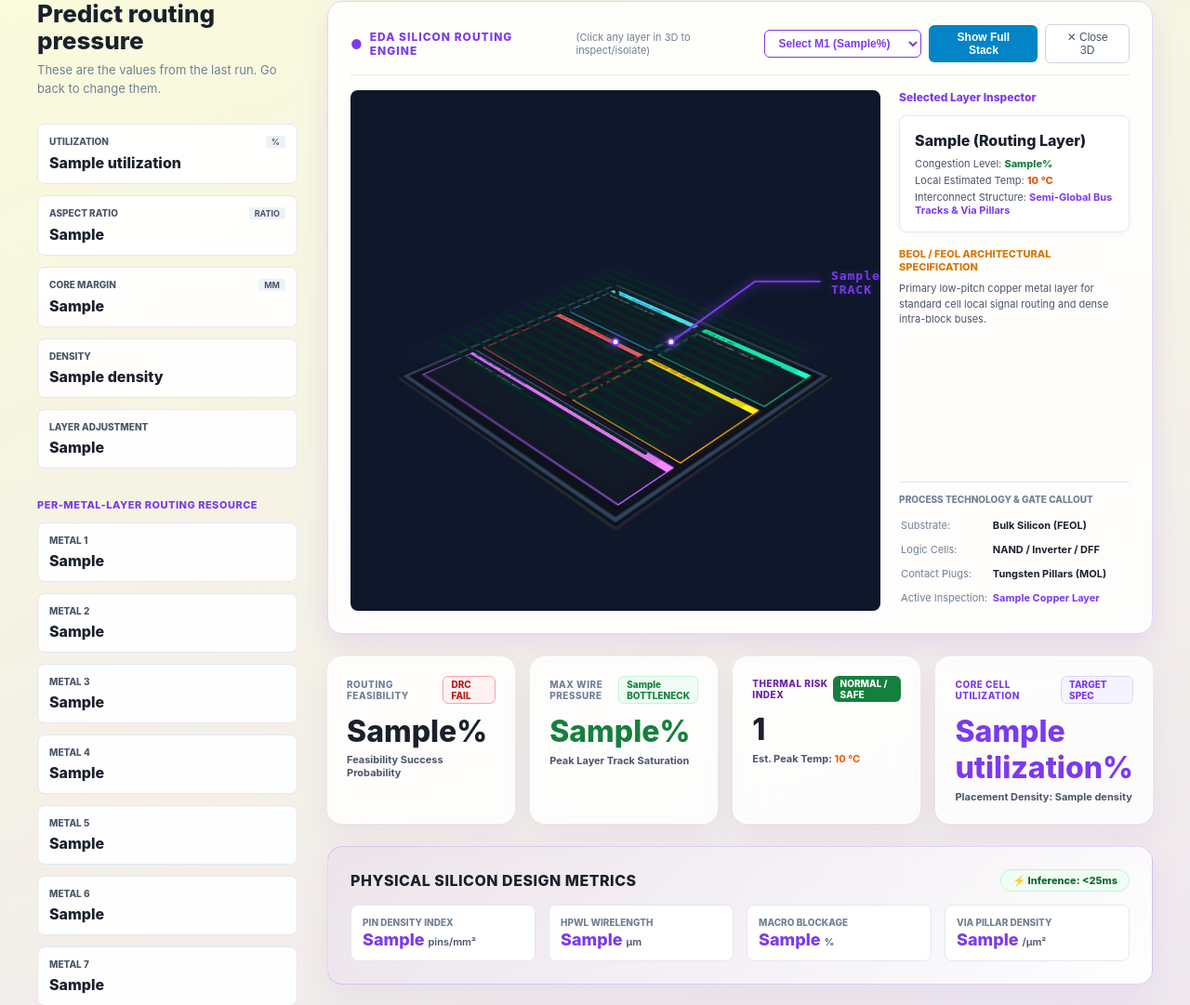
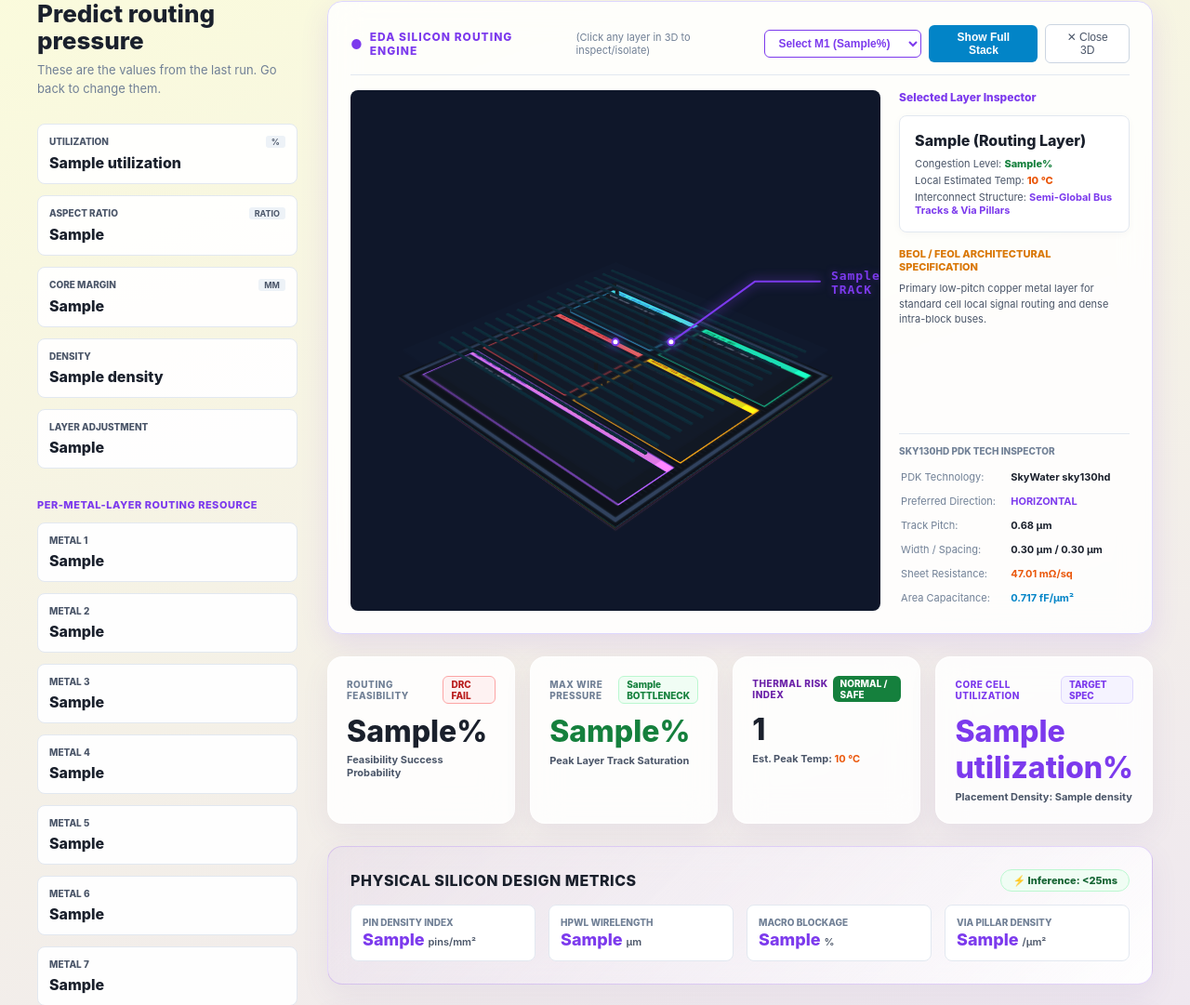
Before and after one commit to AzaanGIT/rv32i-congestion-predictor, a Flask app: template congestion_app/templates/results.html in a window 1280 px wide. Shown: the part 101-1182 px from the top of the page at 93% size. Run offline with Flask 3, Linux system fonts and the light colour scheme; the template is opened without the code that fills it: most values are stand-ins (such as "Sample title", 1, 10 or a date in 2020).

Commit message:
Update 3D silicon router & layer inspector with SkyWater sky130hd PDK tech specs, layer colors, and Manhattan track geometries from Cadence Virtuoso layout images

```diff
--- a/congestion_app/templates/results.html
+++ b/congestion_app/templates/results.html
@@ -210,7 +210,7 @@
                 <div style="font-size: 16px; font-weight: 800; color: #1a202c; margin-bottom: 8px;" id="inspName">{{ peak_layer }} (Routing Layer)</div>
                 <div style="color: #4a5568; font-size: 11px; margin-bottom: 4px;">Congestion Level: <b id="inspPct" style="color: {% if peak_val_pct >= 85 %}#dc2626{% else %}#15803d{% endif %}; font-weight: 800;">{{ peak_val_pct }}%</b></div>
                 <div style="color: #4a5568; font-size: 11px; margin-bottom: 4px;">Local Estimated Temp: <b id="inspTemp" style="color: #ea580c; font-weight: 800;">{{ peak_temp_c }} °C</b></div>
-                <div style="color: #4a5568; font-size: 11px;">Interconnect Structure: <span style="color: #7c3aed; font-weight: 700;">Semi-Global Bus Tracks & Via Pillars</span></div>
+                <div style="color: #4a5568; font-size: 11px;">Interconnect Structure: <span id="inspStruct" style="color: #7c3aed; font-weight: 700;">Semi-Global Bus Tracks & Via Pillars</span></div>
               </div>
               <div style="color: #d97706; font-size: 11px; font-weight: 800; margin-bottom: 8px;">BEOL / FEOL ARCHITECTURAL SPECIFICATION</div>
               <p id="inspDef" style="color: #4a5568; font-size: 11px; line-height: 1.5; margin: 0;">
@@ -218,12 +218,14 @@
               </p>
             </div>
             <div style="border-top: 1px solid #e2e8f0; padding-top: 12px;">
-              <div style="color: #718096; font-size: 10px; font-weight: 800; margin-bottom: 8px; text-transform: uppercase;">PROCESS TECHNOLOGY & GATE CALLOUT</div>
+              <div style="color: #718096; font-size: 10px; font-weight: 800; margin-bottom: 8px; text-transform: uppercase;">SKY130HD PDK TECH INSPECTOR</div>
               <table class="def-table" style="width: 100%;">
-                <tr><td style="width: 40%;">Substrate:</td><td style="color:#1a202c; font-weight: bold;">Bulk Silicon (FEOL)</td></tr>
-                <tr><td>Logic Cells:</td><td style="color:#1a202c; font-weight: bold;">NAND / Inverter / DFF</td></tr>
-                <tr><td>Contact Plugs:</td><td style="color:#1a202c; font-weight: bold;">Tungsten Pillars (MOL)</td></tr>
-                <tr><td>Active Inspection:</td><td id="tableActive" style="color:#7c3aed; font-weight: bold;">{{ peak_layer }} Copper Layer</td></tr>
+                <tr><td style="width: 48%;">PDK Technology:</td><td style="color:#1a202c; font-weight: bold;">SkyWater sky130hd</td></tr>
+                <tr><td>Preferred Direction:</td><td id="tableDir" style="color:#7c3aed; font-weight: bold;">HORIZONTAL</td></tr>
+                <tr><td>Track Pitch:</td><td id="tablePitch" style="color:#1a202c; font-weight: bold;">0.68 μm</td></tr>
+                <tr><td>Width / Spacing:</td><td id="tableWdSp" style="color:#1a202c; font-weight: bold;">0.30 μm / 0.30 μm</td></tr>
+                <tr><td>Sheet Resistance:</td><td id="tableRes" style="color:#ea580c; font-weight: bold;">47.01 mΩ/sq</td></tr>
+                <tr><td>Area Capacitance:</td><td id="tableCap" style="color:#0284c7; font-weight: bold;">0.717 fF/μm²</td></tr>
               </table>
             </div>
           </div>
@@ -503,19 +505,30 @@
     let isolatedAssembly, fullStackAssembly, isolatedSlabMesh;
     const stackLayerGroups = [];
 
+    const pdkSpecs = {
+      'M1': { pitch: '0.34 μm', width: '0.14 μm', space: '0.14 μm', res: '125 mΩ/sq', cap: '0.94 fF/μm²', dir: 'HORIZONTAL', struct: 'Local Cell Rails & Standard Cell Power Grid', color: 0xb87333 },
+      'M2': { pitch: '0.46 μm', width: '0.14 μm', space: '0.14 μm', res: '125 mΩ/sq', cap: '0.82 fF/μm²', dir: 'VERTICAL', struct: 'Intra-Block Signal Routing Tracks', color: 0x9d4edd },
+      'M3': { pitch: '0.68 μm', width: '0.30 μm', space: '0.30 μm', res: '47.01 mΩ/sq', cap: '0.717 fF/μm²', dir: 'HORIZONTAL', struct: 'High-Density Signal Bus Tracks', color: 0x00b4d8 },
+      'M4': { pitch: '0.92 μm', width: '0.30 μm', space: '0.30 μm', res: '47.01 mΩ/sq', cap: '0.65 fF/μm²', dir: 'VERTICAL', struct: 'Intermediate Inter-Block Bus Nets', color: 0xe76f51 },
+      'M5': { pitch: '1.40 μm', width: '0.60 μm', space: '0.60 μm', res: '28.50 mΩ/sq', cap: '0.52 fF/μm²', dir: 'HORIZONTAL', struct: 'Clock Trunk Nets & High-Speed Buses', color: 0x2a9d8f },
+      'M6': { pitch: '1.40 μm', width: '0.60 μm', space: '0.60 μm', res: '28.50 mΩ/sq', cap: '0.50 fF/μm²', dir: 'VERTICAL', struct: 'Semi-Global Data Highways', color: 0xe0a96d },
+      'M7': { pitch: '3.00 μm', width: '1.20 μm', space: '1.20 μm', res: '18.20 mΩ/sq', cap: '0.41 fF/μm²', dir: 'HORIZONTAL', struct: 'Global Datapath Bus Lines', color: 0x4361ee },
+      'M8': { pitch: '3.00 μm', width: '1.20 μm', space: '1.20 μm', res: '18.20 mΩ/sq', cap: '0.39 fF/μm²', dir: 'VERTICAL', struct: 'Secondary Power Grid Straps', color: 0x7209b7 },
+      'M9': { pitch: '5.60 μm', width: '2.40 μm', space: '2.40 μm', res: '8.40 mΩ/sq', cap: '0.28 fF/μm²', dir: 'HORIZONTAL (PDN)', struct: 'Primary VDD/VSS Power Distribution Mesh', color: 0xf59e0b },
+      'M10': { pitch: '10.0 μm', width: '5.00 μm', space: '5.00 μm', res: '4.20 mΩ/sq', cap: '0.15 fF/μm²', dir: 'PAD RING / RDL', struct: 'Top Redistribution Layer & C4 I/O Pad Ring', color: 0xb45309 }
+    };
+
     const layerDefs = {
-      'FEOL': 'Front-End-of-Line substrate containing active silicon FinFET transistors, logic gates, source, and drain regions.',
-      'MOL': 'Middle-of-Line contact level containing tapered tungsten contact plugs connecting transistor terminals.',
-      'M1': 'Metal 1: Fine-pitch local copper tracks for standard cell internal pins and ground/power rail contacts.',
-      'M2': 'Metal 2: Orthogonal intra-block routing tracks. High congestion hotspot detected here.',
-      'M3': 'Metal 3: High-density horizontal routing tracks connecting logic gates across standard cell rows.',
-      'M4': 'Metal 4: Vertical routing tracks for intermediate signal routing across macro boundaries.',
-      'M5': 'Metal 5: Medium-pitch metal tracks utilized for data bus paths and clock distribution trunk nets.',
-      'M6': 'Metal 6: Horizontal medium-pitch routing for intermediate signal transport across clock domains.',
-      'M7': 'Metal 7: Semi-global routing layer with relaxed pitch for high-speed datapath lines.',
-      'M8': 'Metal 8: Global wiring layer for cross-chip communication and secondary power grid strapping.',
-      'M9': 'Metal 9: Thick metal layer reserved for global power routing mesh (VDD/VSS) and primary clock trees.',
-      'M10': 'Metal 10: Top-most thick redistribution layer (RDL) for C4 power pads and wirebonds.'
+      'M1': 'Metal 1 (met1): 0.34 μm pitch horizontal routing layer for SkyWater sky130hd standard cell local pins & rail connections.',
+      'M2': 'Metal 2 (met2): 0.46 μm pitch vertical routing layer for intra-block signal interconnects.',
+      'M3': 'Metal 3 (met3): 0.68 μm pitch horizontal routing layer with 47.01 mΩ/sq sheet resistance & 0.717 fF/μm² capacitance.',
+      'M4': 'Metal 4 (met4): 0.92 μm pitch vertical routing layer for intermediate signal routing across macro boundaries.',
+      'M5': 'Metal 5 (met5): 1.40 μm pitch horizontal medium-thick metal for clock distribution trunk lines.',
+      'M6': 'Metal 6 (met6): 1.40 μm pitch vertical medium-thick metal for semi-global routing across clock domains.',
+      'M7': 'Metal 7 (met7): 3.00 μm pitch horizontal thick metal layer reserved for high-speed datapath lines.',
+      'M8': 'Metal 8 (met8): 3.00 μm pitch vertical thick metal layer for global wiring and secondary power straps.',
+      'M9': 'Metal 9 (met9): 5.60 μm pitch thick copper layer for the main VDD/VSS power distribution network (PDN) mesh.',
+      'M10': 'Metal 10 (met10): Top thick Redistribution Layer (RDL) featuring C4 solder bumps and IO Pad Ring (DOUT, CLK_REF, VDD, VSS).'
     };
 
     function toggle3DView() {
@@ -660,11 +673,8 @@
 
       const idx = parseInt(lName.replace("M", ""));
 
-      let baseColor = 0x38bdf8;
+      let baseColor = (pdkSpecs[lName] && pdkSpecs[lName].color) ? pdkSpecs[lName].color : 0x38bdf8;
       if (usagePct >= 85) baseColor = 0xef4444;
-      else if (usagePct >= 65) baseColor = 0xf59e0b;
-      else if (usagePct >= 40) baseColor = 0x38bdf8;
-      else baseColor = 0x10b981;
 
       if (idx === 10) {
         // M10: Top RDL & C4 Solder Bumps Array
@@ -815,13 +825,20 @@
         selectedLayerName = lName;
         document.getElementById("layerSelectDropdown").value = lName;
         const rawVal = rawData[lName] || 0.0;
+        const spec = pdkSpecs[lName] || pdkSpecs['M1'];
 
-        document.getElementById("inspName").innerText = lName + " (Routing Layer)";
+        document.getElementById("inspName").innerText = lName + " (" + spec.dir.split(' ')[0] + " Layer)";
         document.getElementById("inspPct").innerText = rawVal + "%";
         document.getElementById("inspPct").style.color = rawVal >= 85 ? "#ef4444" : "#10b981";
         document.getElementById("inspTemp").innerText = (38.0 + (rawVal * 0.35)).toFixed(1) + " °C";
+        document.getElementById("inspStruct").innerText = spec.struct;
         document.getElementById("inspDef").innerText = layerDefs[lName] || layerDefs['M1'];
-        document.getElementById("tableActive").innerText = lName + " Copper Layer";
+
+        const elDir = document.getElementById("tableDir"); if (elDir) elDir.innerText = spec.dir;
+        const elPitch = document.getElementById("tablePitch"); if (elPitch) elPitch.innerText = spec.pitch;
+        const elWdSp = document.getElementById("tableWdSp"); if (elWdSp) elWdSp.innerText = spec.width + " / " + spec.space;
+        const elRes = document.getElementById("tableRes"); if (elRes) elRes.innerText = spec.res;
+        const elCap = document.getElementById("tableCap"); if (elCap) elCap.innerText = spec.cap;
 
         document.getElementById("hudLabel").innerHTML = lName + " CONGESTION<br>" + (rawVal >= 85 ? "HOTSPOT" : "TRACK");
 
```
Also changed, not shown: docs/index.html (+41 -24 lines), layers pictures/WhatsApp Image 2026-10-08 at 18.21.48.jpeg (added), layers pictures/WhatsApp Image 2026-10-08 at 18.21.56.jpeg (added), layers pictures/WhatsApp Image 2026-10-08 at 18.22.03.jpeg (added), layers pictures/WhatsApp Image 2026-10-08 at 18.22.11.jpeg (added), layers pictures/WhatsApp Image 2026-10-08 at 21.39.21.jpeg (added), layers pictures/WhatsApp Image 2026-10-08 at 21.40.17.jpeg (added), layers pictures/WhatsApp Image 2026-10-08 at 21.41.47.jpeg (added).
